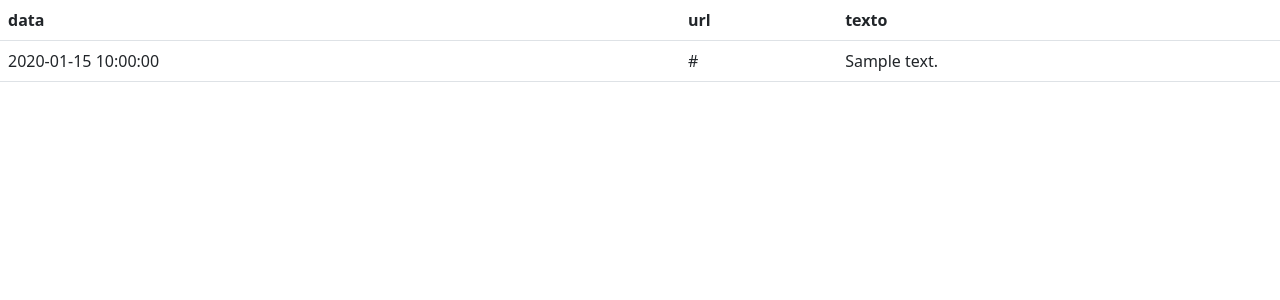
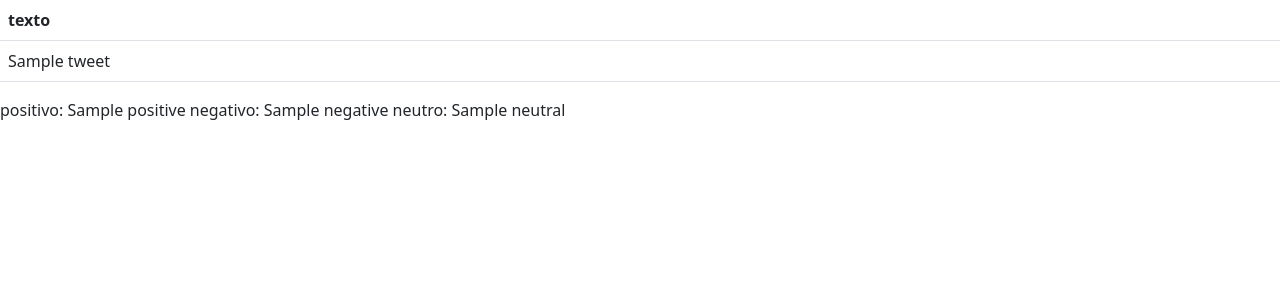
Before and after one commit to pabloghid/company_analysis, a Flask app: template company_analysis/templates/list.html in a window 1280 px wide. Shown: the top 300 px of the page. Run offline with Flask 3, Linux system fonts and the light colour scheme; the template is opened without the code that fills it: most values are stand-ins (such as "Sample title", 1, 10 or a date in 2020).

Commit message:
analysis of tweets

```diff
--- a/company_analysis/models/Tweet.py
+++ /dev/null
@@ -1,5 +0,0 @@
-class Tweet():
-    def __init__(self, date, url, content):
-        self.date = date
-        self.url = url
-        self.content = content
--- a/company_analysis/templates/list.html
+++ b/company_analysis/templates/list.html
@@ -4,8 +4,6 @@
 <table class="table ">
     <thead>
         <tr>
-            <th scope="col">data</th>
-            <th scope="col">url</th>
             <th scope="col">texto</th>
         </tr>
     </thead>
@@ -13,13 +11,7 @@
         {% for tweet in tweets%}
         <tr>
             <td>
-                {{tweet.date}}
-            </td>
-            <td>
-                <a>{{tweet.url}}</a>
-            </td>
-            <td>
-                {{tweet.content}}
+                {{tweet}}
             </td>
         </tr>
         {% endfor %}
@@ -27,4 +19,10 @@
     </tbody>
 
 </table>
+positivo:
+{{analysis['positive']}}
+negativo:
+{{analysis['negative']}}
+neutro:
+{{analysis['neutral']}}
 {% endblock %}
```
Also changed, not shown: company_analysis/analyser.py (+22 -11 lines), company_analysis/routes.py (+8 -4 lines), README.md, company_analysis/models/__init__.py (deleted).
